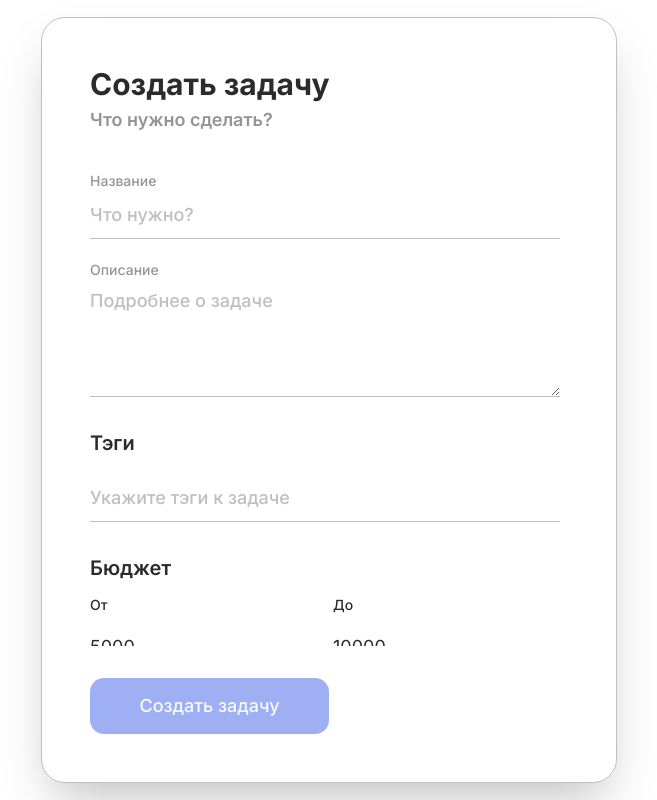
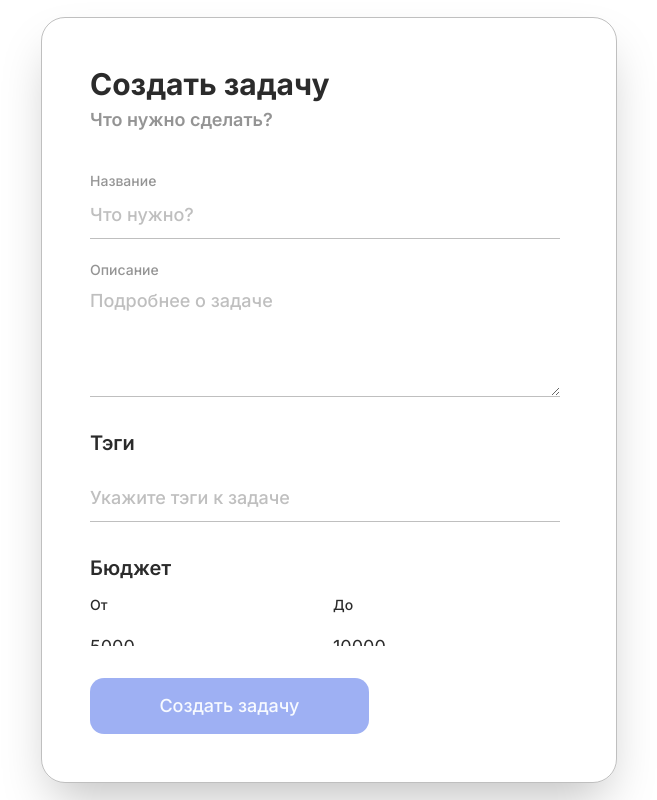
Before and after one commit to Kean13/task-form, a Next.js app: page / in a window 1280 px wide. Shown: the whole page, without its empty margins (311-968 px from the left). Built offline with nearby package versions, Linux system fonts and the light colour scheme.

Commit message:
🐛 Исправления адаптации

```diff
--- a/src/app/page.tsx
+++ b/src/app/page.tsx
@@ -4,7 +4,7 @@ import { CreateForm } from '@/components/layout/Create/CreateForm'
 
 export default function Home() {
   return (
-    <div className='grid place-items-center h-screen'>
+    <div className='h-screen flex items-center justify-center'>
       <CreateForm />
     </div>
   )
--- a/src/components/layout/Create/CreateForm.tsx
+++ b/src/components/layout/Create/CreateForm.tsx
@@ -166,7 +166,7 @@ export const CreateForm = () => {
           </div>
           <Button
             size='xl'
-            className='mt-8 w-[50%] text-lg transition-all duration-300 hover:-translate-y-[2px] active:scale-95'
+            className='mt-8 w-7/12 text-lg transition-all duration-300 hover:-translate-y-[2px] active:scale-95'
             type='submit'
             disabled={!form.formState.isValid}
           >
```
